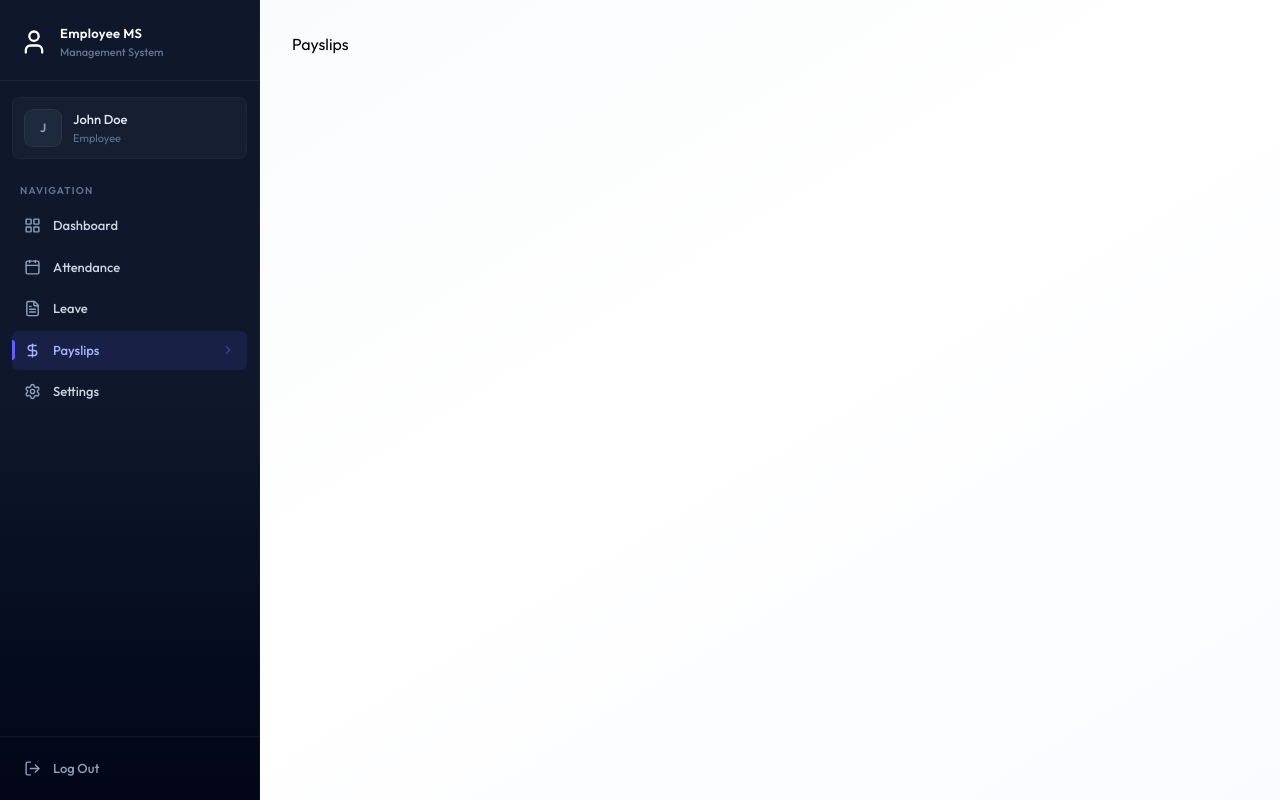
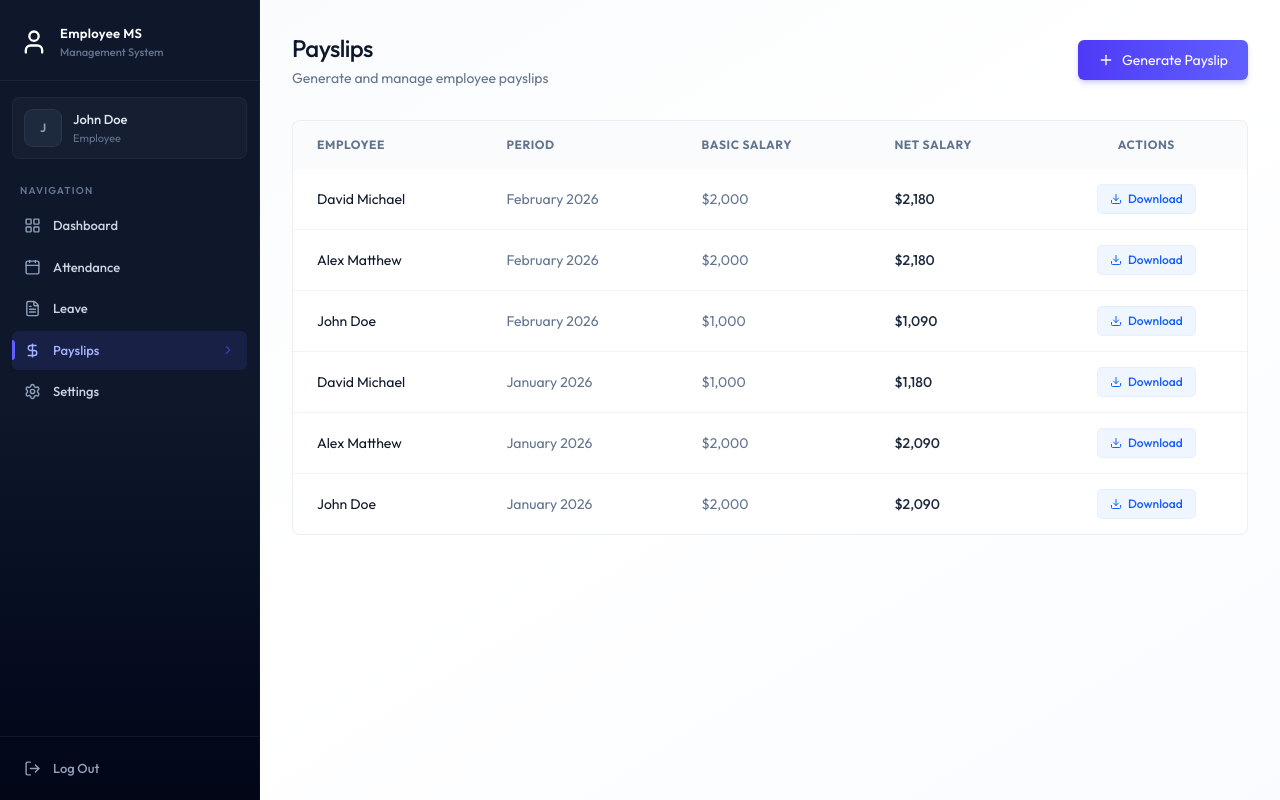
Before and after one commit to phyothureinzaw/EMS, a React (Vite) app in the folder client/: page /payslips in a window 1280 px wide. Built offline with nearby package versions, Linux system fonts and the light colour scheme.

Commit message:
Complete PaySlip UI

```diff
--- /dev/null
+++ b/client/src/components/payslips/GeneratePayslipForm.jsx
@@ -0,0 +1,98 @@
+import { Loader2, Plus, X } from "lucide-react";
+import { useState } from "react"
+
+const GeneratePayslipForm = ({employees,onSuccess}) => {
+
+    const [isOpen,setIsOpen] = useState(false);
+    const [loading,setLoading] = useState(false);
+
+    if(!isOpen) return (
+        <button onClick={()=>setIsOpen(true)} className="btn-primary flex items-center gap-2">
+            <Plus className="w-4 h-4"/>Generate Payslip
+        </button>
+    )
+
+    const handleSubmit = async (e)=>{
+        e.preventDefault();
+    }
+
+  return (
+    <div className="fixed inset-0 bg-black/40 backdrop-blur-sm flex items-center justify-center z-50 p-4">
+        <div className="card max-w-lg w-full p-6 animate-slide-up">
+            <div className="flex justify-between items-center mb-6">
+                <h3 className="text-lg font-bold text-slate-900">Generate Monthly Payslip</h3>
+                <button onClick={()=>setIsOpen(false)} className="text-slate-400 hover:text-slate-600 p-1">
+                    <X size={20}/>
+                </button>
+            </div>
+
+            <form onClick={handleSubmit}>
+                {/* Select Employee */}
+                <div>
+                    <label className="block text-sm font-medium text-slate-700 mb-2">Employee</label>
+                    <select name="employeeId" required>
+                        {
+                            employees.map((e)=>(
+                                <option key={e.id} value={e.id}>
+                                    {e.firstName} {e.lastName} ({e.position})
+                                </option>
+                            ))
+                        }
+                    </select>
+                </div>
+
+                {/* Select Month and Year */}
+
+                <div className="grid grid-cols-2 gap-4">
+                    <div>
+                        <label className="block text-sm font-medium text-slate-700 mb-2">Month</label>
+                        <select name="month">
+                            {Array.from({length: 12}, (_, i)=> i+1).map((m)=>(
+                                <option key={m} value={m}>{m}</option>
+                            ))}
+                        </select>
+                    </div>
+                    <div>
+                        <label className="block text-sm font-medium text-slate-700 mb-2">Year</label>
+                        <input type="number" name="year" defaultValue={new Date().getFullYear()} />
+                    </div>
+                </div>
+
+                {/* Basic Salary */}
+
+                  <div>
+                        <label className="block text-sm font-medium text-slate-700 mb-2">Basic Salary</label>
+                        <input type="number" name="basicSalary" required placeholder="5000" />
+                    </div>
+
+                {/* Allowances and Deductions */}
+
+                <div className="grid grid-cols-2 gap-4">
+                     <div>
+                        <label className="block text-sm font-medium text-slate-700 mb-2">Allowances</label>
+                        <input type="number" name="allowances" defaultValue="0"/>
+                    </div>
+                    <div>
+                        <label className="block text-sm font-medium text-slate-700 mb-2">Deductions</label>
+                        <input type="number" name="deductions" defaultValue="0"/>
+                    </div>
+                </div>
+
+                {/* Buttons */}
+
+                <div className="flex justify-end gap-3 pt-2">
+                    <button onClick={()=>setIsOpen(false)} type="button" className="btn-secondary">
+                            Cancel
+                    </button>
+                    <button disabled={loading} type="submit" className="btn-primary flex items-center">
+                            {loading && <Loader2 className="w-4 h-4 mr-2 animate-spin"/>}
+                            Generate
+                    </button>
+                </div>
+            </form>
+        </div>
+    </div>
+  )
+}
+
+export default GeneratePayslipForm
--- /dev/null
+++ b/client/src/components/payslips/PaySlipList.jsx
@@ -0,0 +1,70 @@
+import { format } from 'date-fns'
+import { Download } from 'lucide-react'
+import React from 'react'
+
+const PaySlipList = ({payslips,isAdmin}) => {
+  return (
+          <div className="card overflow-hidden">
+        <div className="overflow-x-auto">
+            <table className="table-modern">
+                <thead>
+                    <tr>
+                        {isAdmin && <th>Employee</th>}
+                        <th>Period</th>
+                        <th>Basic Salary</th>
+                        <th>Net Salary</th>
+                        <th className="text-center">Actions</th>
+                    </tr>
+                </thead>
+                <tbody>
+                    {
+                        payslips.length === 0 ?(
+                            <tr>
+                                <td colSpan={isAdmin ? 5 : 4} className="text-center py-12 text-slate-400">
+                                    No Payslips found.
+                                </td>
+                            </tr>
+                        ):(
+                            payslips.map((payslip)=>{
+
+                                return (
+                                    <tr key={payslip._id || payslip.id}>
+                                        {isAdmin && (
+                                            <td className=" text-slate-900">
+                                          {payslip.employee?.firstName} {payslip.employee?.lastName}
+                                        </td>
+                                        )}
+
+                                        <td className='text-slate-500'>
+                                          {format (new Date(payslip.year, payslip.month -1),"MMMM yyyy")}
+                                        </td>
+
+                                        <td className=" text-slate-500">
+                                            ${payslip.basicSalary?.toLocaleString()}
+                                        </td>
+
+                                        <td className="font-medium text-slate-800">
+                                            ${payslip.netSalary?.toLocaleString()}
+                                        </td>
+
+                                        <td className='text-center'>
+                                            <button onClick={()=>window.open(`/print/payslips/${payslip._id || payslip.id}`)} className='inline-flex items-center px-3 py-1.5 text-xs font-medium rounded text-blue-600 bg-blue-50 hover:bg-blue-100 transition-colors ring-1 ring-blue-600/10'>
+                                                <Download className='w-3 h-3 mr-1.5'/>Download
+                                            </button>
+                                        </td>
+
+
+
+                                    </tr>
+                                )
+                            })
+                        )
+                    }
+                </tbody>
+            </table>
+        </div>
+    </div>
+  )
+}
+
+export default PaySlipList
--- a/client/src/pages/Payslips.jsx
+++ b/client/src/pages/Payslips.jsx
@@ -1,7 +1,43 @@
+import { useCallback, useEffect, useState } from "react"
+import { dummyEmployeeData, dummyPayslipData } from "../assets/assets";
+import Loading from "../components/Loading";
+import PaySlipList from "../components/payslips/PaySlipList";
+import GeneratePayslipForm from "../components/payslips/GeneratePayslipForm";
 
 const Payslips = () => {
+
+  const [payslips,setPaySlips] = useState([]);
+  const [employees,setEmployees] =  useState([]);
+  const [loading,setLoading] = useState(true);
+  const isAdmin = true;
+
+  const fetchPaySlips = useCallback(async ()=>{
+      setPaySlips(dummyPayslipData);
+      setTimeout(()=>{
+        setLoading(false);
+      },1000)
+  })
+
+  useEffect(()=>{
+    fetchPaySlips();
+  },[fetchPaySlips])
+
+  useEffect(()=>{
+    if(isAdmin) setEmployees(dummyEmployeeData)
+  },[isAdmin])
+
+  if(loading) return <Loading />
   return (
-    <div>Payslips</div>
+    <div className="animate-fade-in">
+      <div className="flex flex-col sm:flex-row justify-between items-start sm:items-center gap-4 mb-8">
+        <div>
+          <h1 className="page-title">Payslips</h1>
+          <p className="page-subtitle">{isAdmin ? "Generate and manage employee payslips" : "Your payslip history"}</p>
+        </div>
+        {isAdmin && <GeneratePayslipForm employees={employees} onSuccess={fetchPaySlips}/>}
+      </div>
+      <PaySlipList payslips={payslips} isAdmin={isAdmin}/>
+    </div>
   )
 }
 
```
